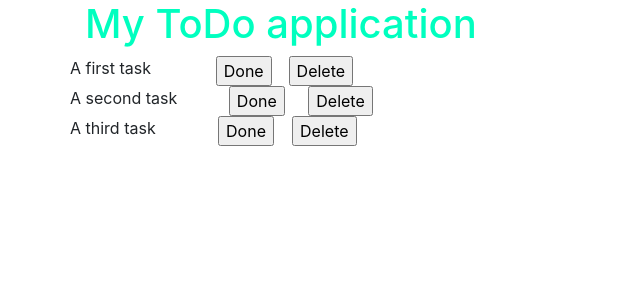
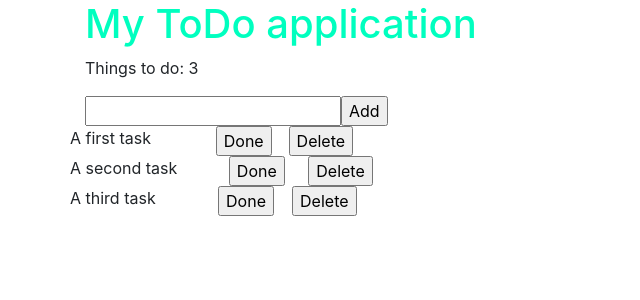
Before and after one commit to paul9992/todo-app-frontend, a React app: page / in a window 1280 px wide. Shown: the top 300 px of the page, without its empty margins (0-640 px from the left). Built offline with nearby package versions, Linux system fonts and the light colour scheme.

Commit message:
All elements in but no styling

```diff
--- a/src/App.js
+++ b/src/App.js
@@ -3,6 +3,7 @@ import logo from './logo.svg';
 import './App.css';
 
 import Header from './components/Header';
+import AddTask from './components/AddTask';
 import ListTask from './components/ListTask';
 
 const headers = ["My ToDo application"];
@@ -21,6 +22,10 @@ class App extends Component {
           })
         }
 
+        <p>Things to do: 3</p>
+
+        <AddTask />
+
         {
           tasks.map(function (task, index) {
             return <ListTask taskText={task} key={index} />;
--- a/src/components/AddTask.js
+++ b/src/components/AddTask.js
@@ -7,8 +7,8 @@ class AddTask extends Component {
 
         <div id="task-entry-area">
           <form action="/action_page.php">
-              <input type="text" name="" value="">
-              <input type="submit" value="Add">
+              <input type="text" name="" value=""></input>
+              <input type="submit" value="Add"></input>
           </form>
         </div>
 
--- a/src/components/Header.js
+++ b/src/components/Header.js
@@ -11,12 +11,4 @@ class Header extends Component {
     }
   }
 
-
-  const styles = {
-    header : {
-        color: "red"
-    }
-  };
-
-
   export default Header;
```
